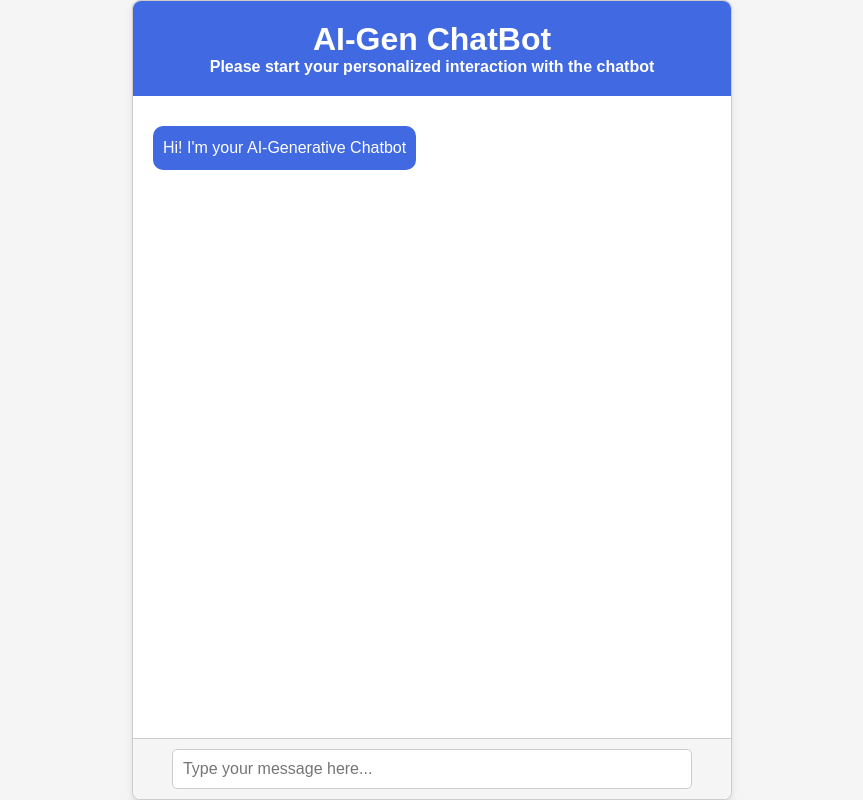
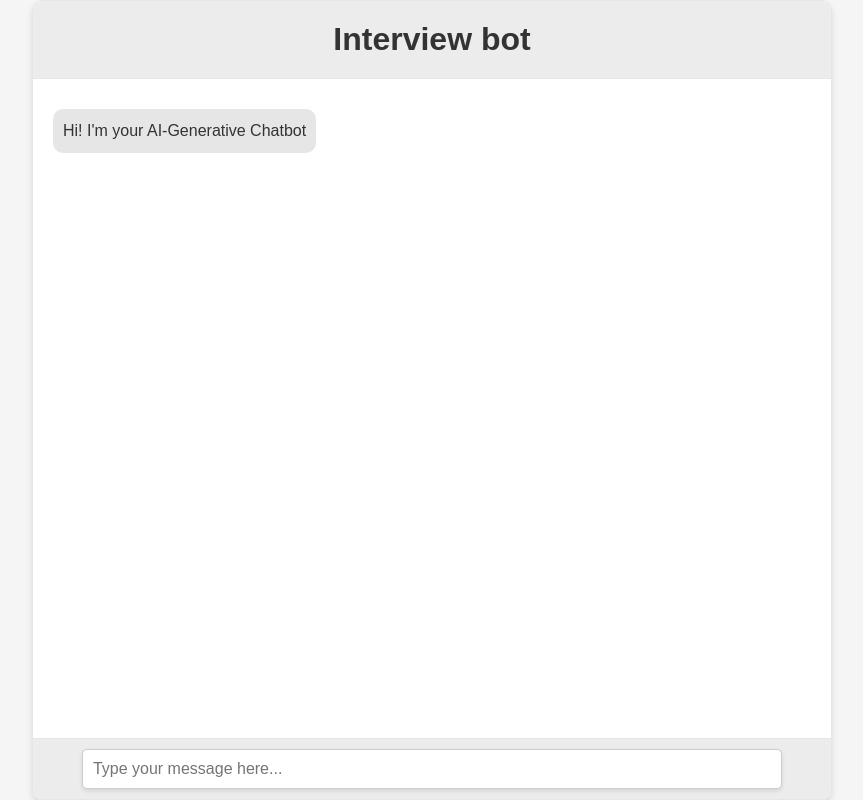
Before and after one commit to kiranmajji1620/interview_bot, a Flask app: page / in a window 1280 px wide. Shown: the whole page, without its empty margins (208-1071 px from the left). Run offline with Flask 3, Linux system fonts and the light colour scheme; some libraries are stand-ins or nearby versions.

Commit message:
Modified UI

```diff
--- a/static/styles.css
+++ b/static/styles.css
@@ -8,6 +8,10 @@
 body,
 html {
     height: 100%;
+    width: 100%;
+    display: flex;
+    justify-content: center;
+    align-items: center;
     background-color: #f5f5f5;
 }
 
@@ -15,21 +19,27 @@ html {
     display: flex;
     flex-direction: column;
     justify-content: space-between;
-    height: 100vh;
-    max-width: 600px;
-    margin: 0 auto;
-    background-color: #fff;
-    border: 1px solid #ccc;
-    border-radius: 8px;
+    width: 100%;
+    max-width: 800px;
+    height: 100%;
+    background-color: #ffffff;
+    border: 1px solid #e6e6e6;
+    border-radius: 10px;
     box-shadow: 0 4px 6px rgba(0, 0, 0, 0.1);
+    overflow: hidden;
+    position: relative;
 }
 
 header {
     text-align: center;
     padding: 20px;
-    background-color: #4169e1;
-    color: white;
-    border-radius: 8px 8px 0 0;
+    background-color: #ececec;
+    color: #333;
+    border-bottom: 1px solid #e6e6e6;
+}
+
+header.hidden {
+    display: none;
 }
 
 main {
@@ -54,13 +64,13 @@ main {
 
 .botText {
     align-self: flex-start;
-    background-color: #4169e1;
-    color: white;
+    background-color: #e6e6e6;
+    color: #333;
 }
 
 .userText {
     align-self: flex-end;
-    background-color: #808080;
+    background-color: #66a3ff;
     color: white;
 }
 
@@ -71,12 +81,14 @@ main {
 
 footer {
     padding: 10px;
-    background-color: #f5f5f5;
-    border-top: 1px solid #ccc;
-    border-radius: 0 0 8px 8px;
+    background-color: #ececec;
+    border-top: 1px solid #e6e6e6;
+    display: flex;
+    justify-content: center;
 }
 
 .input-container {
+    width: 100%;
     display: flex;
     justify-content: center;
 }
@@ -87,4 +99,6 @@ footer {
     border: 1px solid #ccc;
     border-radius: 5px;
     font-size: 16px;
+    outline: none;
+    box-shadow: 0 2px 4px rgba(0, 0, 0, 0.1);
 }
--- a/templates/index.html
+++ b/templates/index.html
@@ -5,15 +5,14 @@
     <meta charset="UTF-8">
     <meta name="viewport" content="width=device-width, initial-scale=1.0">
     <title>GenAI-Bot</title>
-    <link rel="stylesheet" href="static\\styles.css">
+    <link rel="stylesheet" href="static/styles.css">
     <script src="https://ajax.googleapis.com/ajax/libs/jquery/3.2.1/jquery.min.js"></script>
 </head>
 
 <body>
     <div class="chat-container">
-        <header>
-            <h1>AI-Gen ChatBot</h1>
-            <h4>Please start your personalized interaction with the chatbot</h4>
+        <header id="chatHeader">
+            <h1>Interview bot</h1>
         </header>
         <main>
             <div id="chatbox" class="chat-box">
@@ -41,6 +40,7 @@
                 document
                     .getElementById("chatbox")
                     .scrollIntoView({ block: "end", behavior: "smooth" });
+                checkHeaderVisibility();
             });
         }
 
@@ -49,6 +49,16 @@
                 getBotResponse();
             }
         });
+
+        function checkHeaderVisibility() {
+            var chatbox = document.getElementById("chatbox");
+            var header = document.getElementById("chatHeader");
+            if (chatbox.scrollHeight > chatbox.clientHeight) {
+                header.classList.add("hidden");
+            } else {
+                header.classList.remove("hidden");
+            }
+        }
     </script>
 </body>
 
```
Also changed, not shown: static/background.jpg (added).
